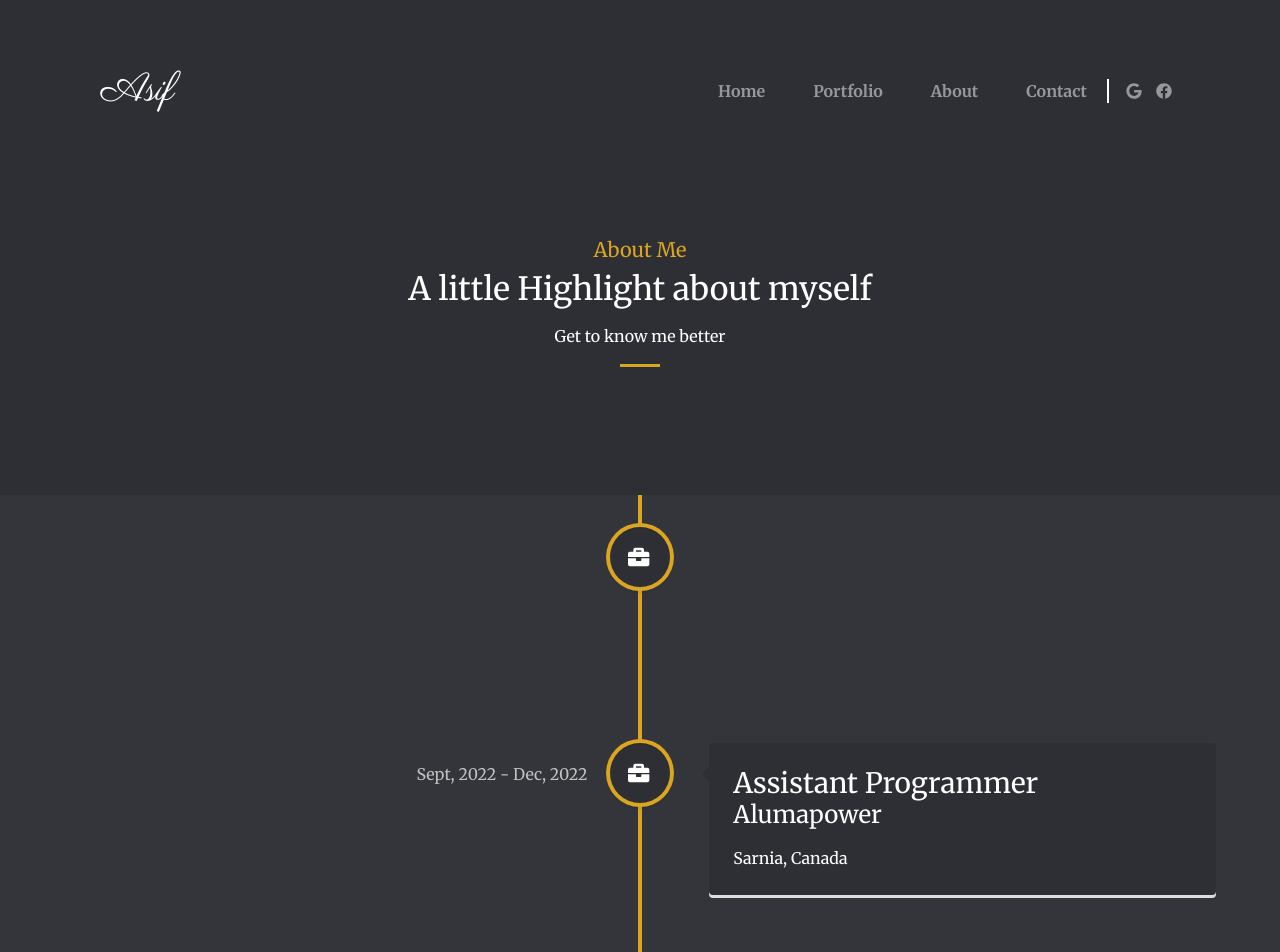
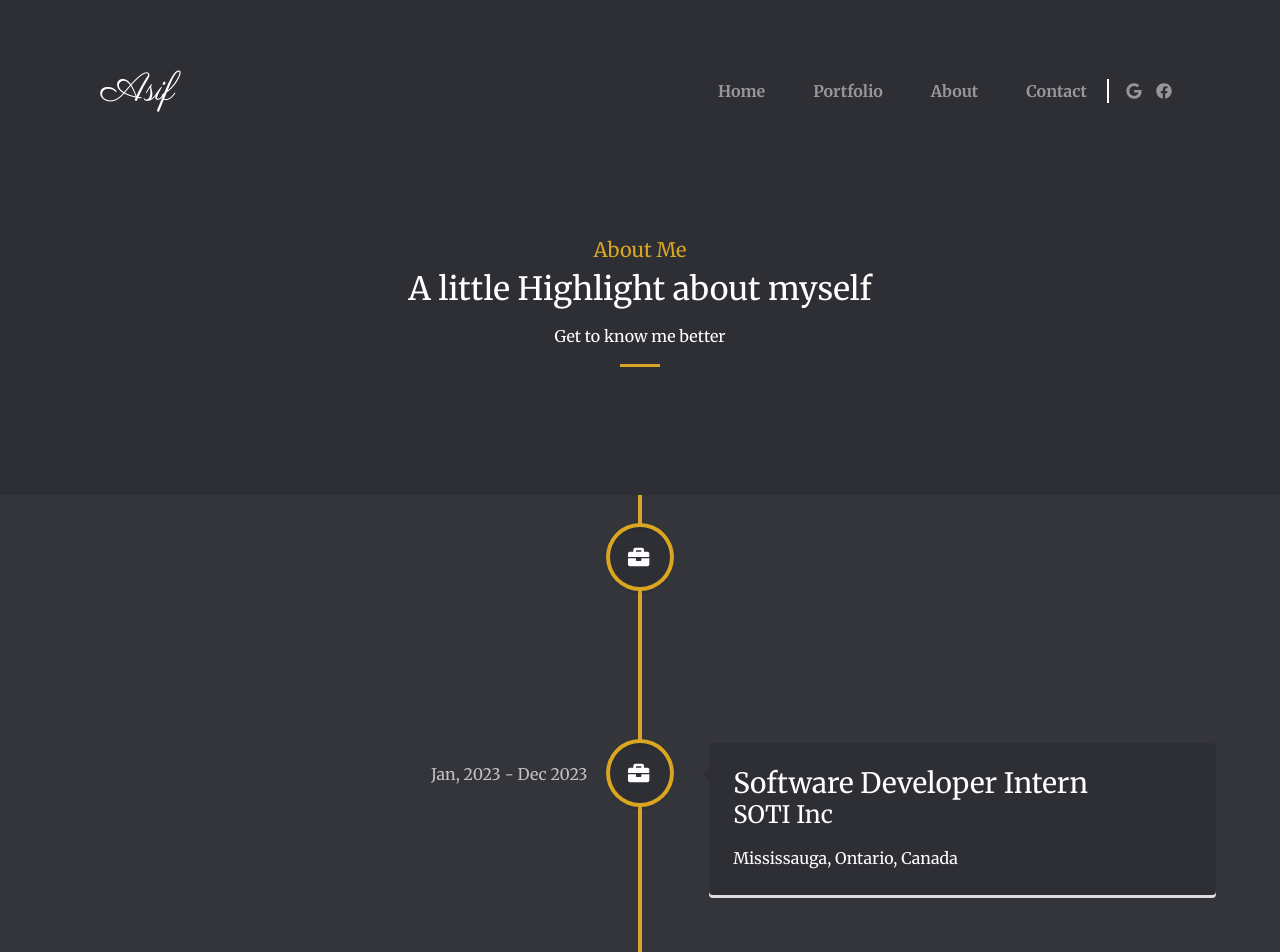
Before and after one commit to asiffmahmudd/asif-mahmud, a React (Create React App) app: page /about in a window 1280 px wide. Shown: the top 952 px of the page. Built offline with nearby package versions, Linux system fonts and the light colour scheme.

Commit message:
Changed work history

```diff
--- a/src/components/About/Timeline/TimelineInfo.js
+++ b/src/components/About/Timeline/TimelineInfo.js
@@ -2,7 +2,23 @@ import { faBriefcase, faGraduationCap  } from '@fortawesome/free-solid-svg-icons
 
 const timelineInfo = [
     {
-        title: "In-Store Service Agent",
+        title: "Associate Software Developer",
+        subtitle: "SOTI Inc",
+        para: "Mississauga, Ontario, Canada",
+        class: "work",
+        date:"Jan, 2024 - Present",
+        icon: faBriefcase
+    },
+    {
+        title: "Software Developer Intern",
+        subtitle: "SOTI Inc",
+        para: "Mississauga, Ontario, Canada",
+        class: "work",
+        date:"Jan, 2023 - Dec 2023",
+        icon: faBriefcase
+    },
+    {
+        title: "Computer Solutions Advisor",
         subtitle: "Best Buy",
         para: "Toronto, Canada",
         class: "work",
```
